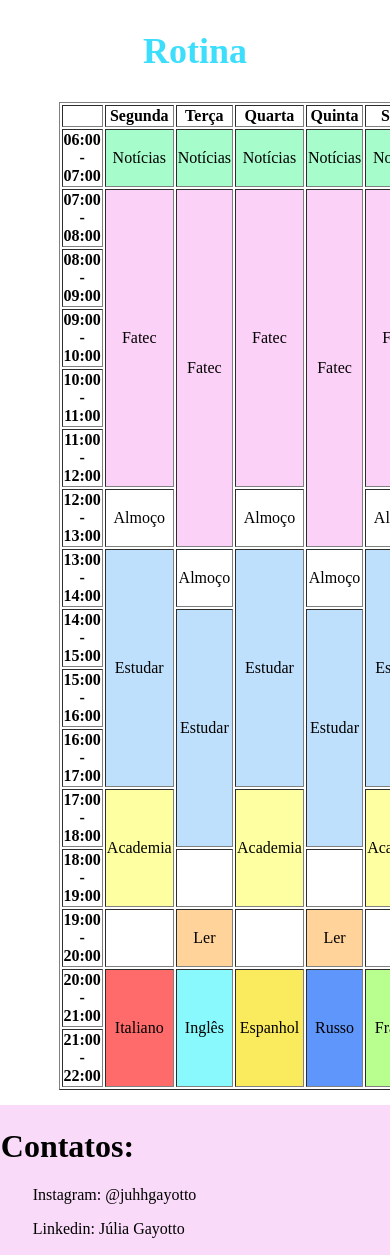
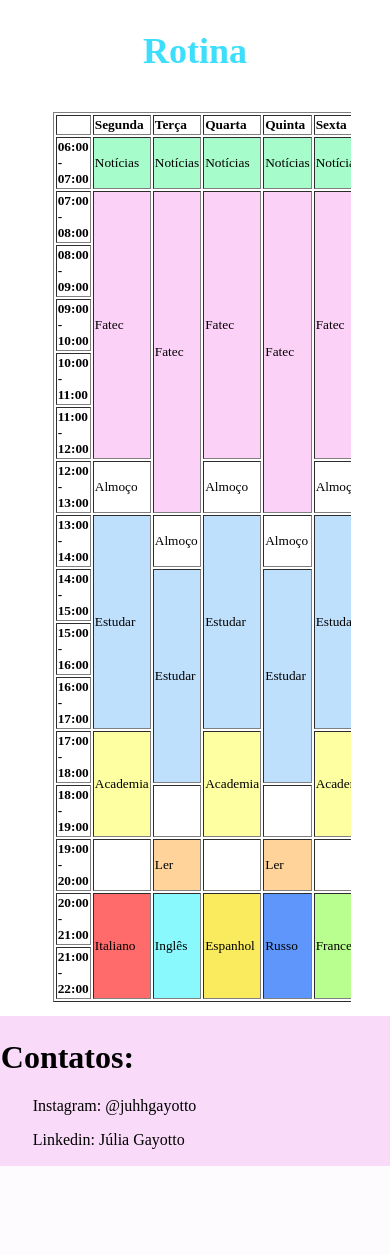
Before and after one commit to JuliaGayotto/Portfolio-DesignDigital, a Flask app: page /rotina.html in a window 390 px wide; the page is wider, and only the part inside the window is pictured. Shown: the part 73-1328 px from the top of that part. After the commit the page ends 1239 px from the top of that part, so only its background shows below. Run offline with Flask 2, Linux system fonts and the light colour scheme; some web fonts are replaced.

Commit message:
transformacao da tabela em tabela responsiva

```diff
--- a/Src/static/css/estilos.css
+++ b/Src/static/css/estilos.css
@@ -120,6 +120,20 @@ table{
     margin-bottom: 4%;
 }
 
+/*
+@media (max-width:500px) {
+    table{
+        width: 50%;
+        height: 50%;
+        font-size: small;
+
+    }
+    .rotina{
+        width: 50%;
+        height: 90%;
+    }
+}
+*/
 .fatec{
     background-color: rgb(252, 209, 248);
 }
@@ -170,6 +184,7 @@ table{
 .espanhol{
     background-color: rgb(250, 234, 94);
 }
+
 
 /* ----------------------------------------------------------------------------- Hobbies ------------------------------------------------------------------------------------------------------*/
 .fot-text{
@@ -287,4 +302,25 @@ footer{
         font-size: medium;
     }
 
+   .tabela {
+    overflow-x: auto;
+    font-size: smaller;
+    width: 90%;
+    text-align: left;
+
+
+   }
+
+   table{
+    width: 90%;
+    height: 90%;
+    margin-left: 15%;
+    margin-right: 10%;
+    margin-top: 3%;
+    margin-bottom: 4%;
+    align-items: center;
+    text-align: left;
+    }
+
+
  }
```
